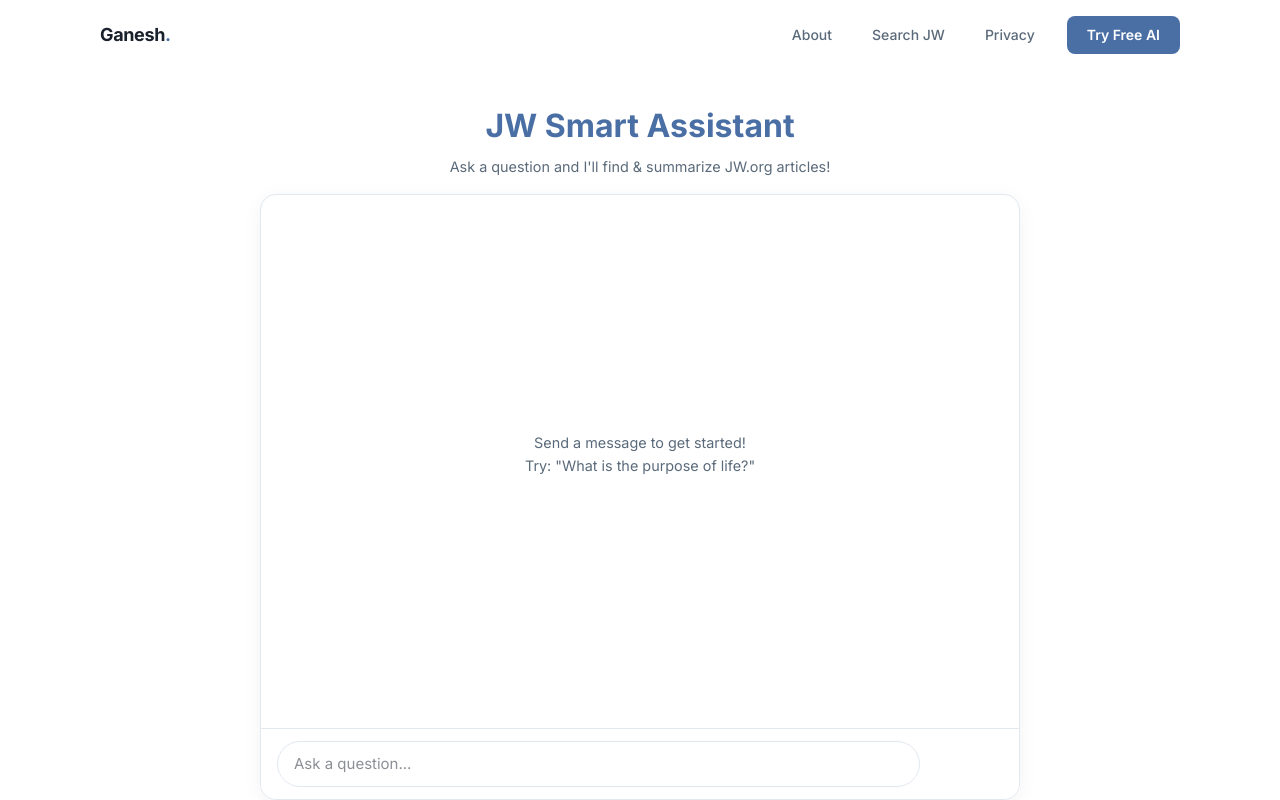
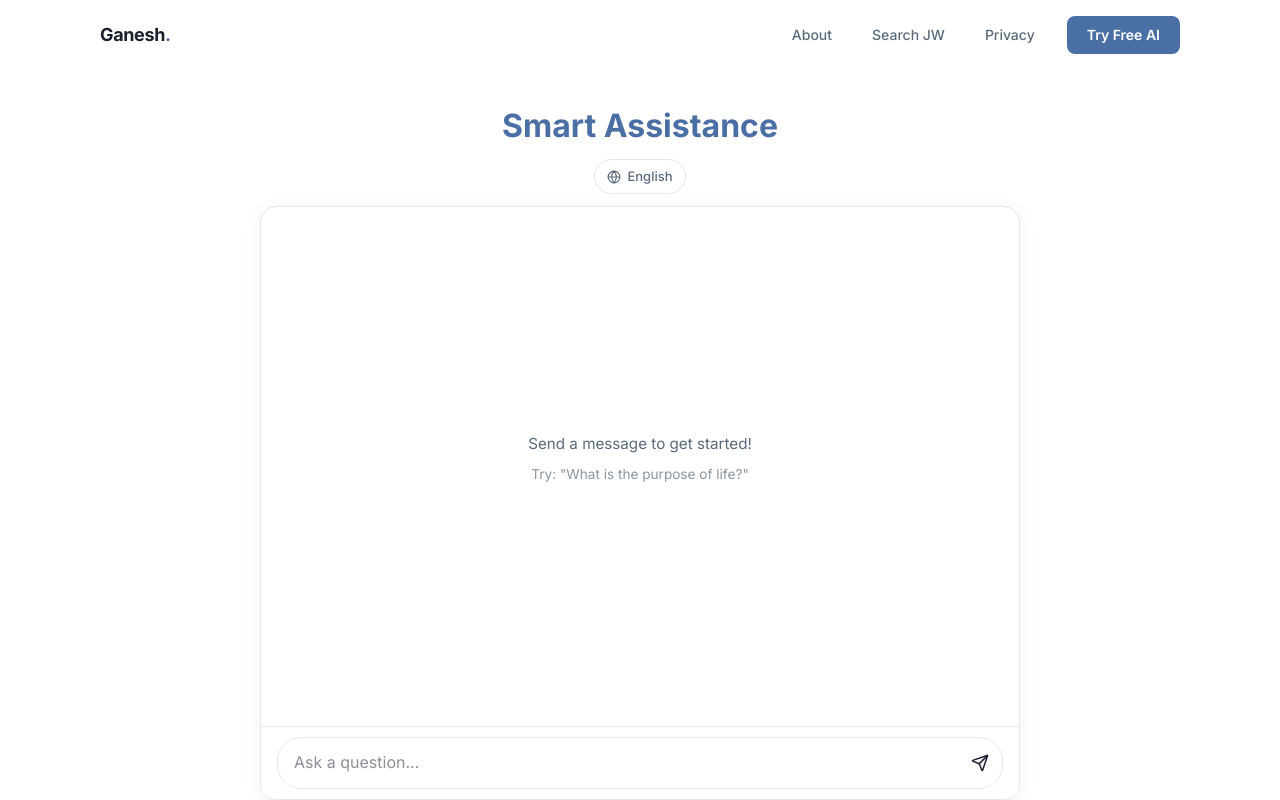
Before and after one commit to ganeshinunited-dot/Myideas, a Next.js app: page /try-free-ai in a window 1280 px wide. Built offline with nearby package versions, Linux system fonts and the light colour scheme.

Commit message:
feat: rename AI assistant, add multi-language, and improve mobile layout

```diff
--- a/app/try-free-ai/page.tsx
+++ b/app/try-free-ai/page.tsx
@@ -2,45 +2,64 @@
 import { useState, useRef, useEffect } from "react";
 import Navbar from "@/components/Navbar";
 import { searchJW } from "@/app/actions/searchJW";
+import { Send, Globe } from "lucide-react";
+
+const LANGUAGES = [
+  { code: "en", label: "English",  nativeLabel: "English",  flag: "🇬🇧" },
+  { code: "ne", label: "Nepali",   nativeLabel: "नेपाली",    flag: "🇳🇵" },
+  { code: "hi", label: "Hindi",    nativeLabel: "हिन्दी",    flag: "🇮🇳" },
+  { code: "es", label: "Spanish",  nativeLabel: "Español",  flag: "🇪🇸" },
+  { code: "fr", label: "French",   nativeLabel: "Français",  flag: "🇫🇷" },
+];
 
 export default function TryFreeAIPage() {
   const [messages, setMessages] = useState<{role: 'user'|'ai', content: string, links?: any[]}[]>([]);
   const [input, setInput] = useState("");
   const [isLoading, setIsLoading] = useState(false);
+  const [selectedLang, setSelectedLang] = useState("en");
+  const [langDropdownOpen, setLangDropdownOpen] = useState(false);
+
   const messagesEndRef = useRef<HTMLDivElement>(null);
+  const currentLang = LANGUAGES.find(l => l.code === selectedLang) || LANGUAGES[0];
 
   useEffect(() => {
     messagesEndRef.current?.scrollIntoView({ behavior: "smooth" });
   }, [messages]);
 
-  const generateSmartResponse = (query: string, articles: any[]) => {
+  const generateSmartResponse = (query: string, articles: any[], lang: string) => {
     if (articles.length === 0) {
+      if (lang === "ne") return `मैले "${query}" को बारेमा JW.org मा कुनै लेख भेट्टाउन सकिनँ। कृपया फरक शब्द प्रयोग गरेर खोज्नुहोस्।`;
+      if (lang === "hi") return `मुझे JW.org पर "${query}" के बारे में कोई लेख नहीं मिला। कृपया अलग शब्दों का प्रयोग करें।`;
       return `I couldn't find any direct articles on JW.org regarding "${query}". Try using different keywords or a more general topic!`;
     }
 
-    const openers = [
-      `I searched JW.org and found some excellent resources related to "${query}".`,
-      `Here is what I found on JW.org regarding your question about "${query}".`,
-      `I've gathered some helpful information from JW.org about "${query}".`
-    ];
-    const opener = openers[Math.floor(Math.random() * openers.length)];
-
-    let summary = `${opener}\n\n`;
-
+    let summary = "";
+    if (lang === "ne") {
+      summary = `मैले JW.org मा "${query}" सम्बन्धी केही राम्रा जानकारी फेला पारेको छु:\n\n`;
       articles.forEach((article, idx) => {
         let snippet = article.description;
         if (snippet.length > 120) snippet = snippet.substring(0, 120) + "...";
+        summary += `${idx + 1}. "${article.title}": "${snippet}"\n\n`;
+      });
+      summary += `विस्तृत जानकारीका लागि तलका लिङ्कहरू खोल्नुहोस्।`;
+    } else if (lang === "hi") {
+      summary = `मैंने JW.org पर "${query}" से संबंधित कुछ उपयोगी जानकारी खोजी है:\n\n`;
+      articles.forEach((article, idx) => {
+        let snippet = article.description;
+        if (snippet.length > 120) snippet = snippet.substring(0, 120) + "...";
+        summary += `${idx + 1}. "${article.title}": "${snippet}"\n\n`;
+      });
+      summary += `अधिक जानकारी के लिए नीचे दिए गए लिंक खोलें।`;
+    } else {
+      summary = `I searched JW.org and found some excellent resources related to "${query}":\n\n`;
+      articles.forEach((article, idx) => {
+        let snippet = article.description;
+        if (snippet.length > 120) snippet = snippet.substring(0, 120) + "...";
+        summary += `${idx + 1}. "${article.title}": "${snippet}"\n\n`;
+      });
+      summary += `I have attached the direct links below so you can easily read them in full!`;
+    }
 
-      if (idx === 0) {
-        summary += `The primary article, "${article.title}", explains: "${snippet}"\n\n`;
-      } else if (idx === 1) {
-        summary += `Another great resource is "${article.title}", which mentions: "${snippet}"\n\n`;
-      } else {
-        summary += `You might also find "${article.title}" useful for more context.\n\n`;
-      }
-    });
-
-    summary += `I have attached the direct links below so you can easily review them and decide which one you'd like to read in full!`;
     return summary;
   };
 
@@ -54,11 +73,11 @@
     setIsLoading(true);
 
     try {
-      const searchResults = await searchJW(userMessage, "all");
+      const searchResults = await searchJW(userMessage, "all", selectedLang);
       const texts = (searchResults as any).texts || [];
       const topArticles = texts.slice(0, 3);
 
-      const aiResponse = generateSmartResponse(userMessage, topArticles);
+      const aiResponse = generateSmartResponse(userMessage, topArticles, selectedLang);
 
       setMessages(prev => [...prev, {
           role: 'ai',
@@ -68,35 +87,79 @@
 
     } catch (err) {
       console.error(err);
-      setMessages(prev => [...prev, { role: 'ai', content: "Sorry, I encountered an error while trying to fetch the information." }]);
+      const errorMsg = selectedLang === "ne" ? "माफ गर्नुहोस्, जानकारी खोज्दा समस्या आयो।" : "Sorry, I encountered an error while trying to fetch the information.";
+      setMessages(prev => [...prev, { role: 'ai', content: errorMsg }]);
     } finally {
       setIsLoading(false);
     }
   };
 
   return (
-    <main style={{ height: "100vh", background: "var(--color-bg)", display: "flex", flexDirection: "column", overflow: "hidden" }}>
+    <main style={{ height: "100dvh", background: "var(--color-bg)", display: "flex", flexDirection: "column", overflow: "hidden" }}>
       <Navbar />
 
-      <div className="page-container" style={{ flex: 1, paddingBottom: 0, overflow: "hidden" }}>
+      <div className="page-container" style={{ flex: 1, paddingBottom: 0, overflow: "hidden", display: "flex", flexDirection: "column" }}>
 
-        <div style={{ textAlign: "center", marginBottom: 16 }}>
-          <h1 style={{ fontSize: "clamp(1.5rem, 5vw, 2rem)", fontWeight: 700, color: "var(--color-primary)", marginBottom: 4 }}>
-            JW Smart Assistant
+        {/* Header Area */}
+        <div style={{ textAlign: "center", marginBottom: 12, display: "flex", flexDirection: "column", alignItems: "center", gap: 8 }}>
+          <h1 style={{ fontSize: "clamp(1.5rem, 5vw, 2rem)", fontWeight: 700, color: "var(--color-primary)", margin: 0 }}>
+            Smart Assistance
           </h1>
-          <p style={{ color: "var(--color-text-muted)", fontSize: "0.9rem" }}>
-            Ask a question and I'll find & summarize JW.org articles!
-          </p>
+
+          {/* Language Selector Pill */}
+          <div style={{ position: "relative" }}>
+            <button
+              onClick={() => setLangDropdownOpen(!langDropdownOpen)}
+              style={{
+                display: "flex", alignItems: "center", gap: 6, padding: "6px 12px",
+                borderRadius: 20, border: "1px solid var(--color-border)",
+                background: "#fff", cursor: "pointer", fontSize: 13,
+                fontWeight: 500, color: "var(--color-text-muted)"
+              }}
+            >
+              <Globe size={14} />
+              <span>{currentLang.nativeLabel}</span>
+            </button>
+
+            {langDropdownOpen && (
+              <>
+                <div onClick={() => setLangDropdownOpen(false)} style={{ position: "fixed", inset: 0, zIndex: 49 }} />
+                <div style={{
+                  position: "absolute", top: "100%", marginTop: 4, left: "50%", transform: "translateX(-50%)",
+                  background: "#fff", border: "1px solid var(--color-border)", borderRadius: 12,
+                  boxShadow: "0 4px 20px rgba(0,0,0,0.1)", zIndex: 50, minWidth: 140, overflow: "hidden"
+                }}>
+                  {LANGUAGES.map((lang) => (
+                    <button
+                      key={lang.code}
+                      onClick={() => { setSelectedLang(lang.code); setLangDropdownOpen(false); }}
+                      style={{
+                        display: "block", width: "100%", padding: "10px 16px", border: "none",
+                        background: selectedLang === lang.code ? "var(--color-bg-alt)" : "transparent",
+                        cursor: "pointer", fontSize: 14, textAlign: "left",
+                        color: selectedLang === lang.code ? "var(--color-primary)" : "var(--color-text)",
+                      }}
+                    >
+                      {lang.flag} {lang.nativeLabel}
+                    </button>
+                  ))}
+                </div>
+              </>
+            )}
+          </div>
         </div>
 
         {/* Chat Box - Edge-to-edge on mobile */}
-        <div className="chat-container">
+        <div className="chat-container" style={{ flex: 1, display: "flex", flexDirection: "column" }}>
 
           {/* Messages Area */}
-          <div style={{ flex: 1, overflowY: "auto", padding: "16px", display: "flex", flexDirection: "column", gap: "16px", scrollBehavior: "smooth" }}>
+          <div style={{ flex: 1, overflowY: "auto", padding: "16px", display: "flex", flexDirection: "column", gap: "16px" }}>
             {messages.length === 0 ? (
-              <div style={{ margin: "auto", color: "var(--color-text-muted)", textAlign: "center", fontSize: "0.9rem" }}>
-                Send a message to get started! <br/>Try: &quot;What is the purpose of life?&quot;
+              <div style={{ margin: "auto", color: "var(--color-text-muted)", textAlign: "center", fontSize: "0.95rem" }}>
+                {selectedLang === "ne" ? "प्रश्न सोध्न सुरु गर्नुहोस्!" : "Send a message to get started!"} <br/>
+                <span style={{ opacity: 0.7, fontSize: "0.85rem", marginTop: 8, display: "block" }}>
+                  {selectedLang === "ne" ? 'प्रयास गर्नुहोस्: "जीवनको उद्देश्य के हो?"' : 'Try: "What is the purpose of life?"'}
+                </span>
               </div>
             ) : (
               messages.map((msg, idx) => (
@@ -107,29 +170,26 @@
                   <div style={{
                     background: msg.role === 'user' ? "var(--color-primary)" : "#f4f6f9",
                     color: msg.role === 'user' ? "#fff" : "var(--color-text)",
-                    padding: "14px 16px",
-                    borderRadius: msg.role === 'user' ? "16px 16px 4px 16px" : "16px 16px 16px 4px",
+                    padding: "12px 16px",
+                    borderRadius: msg.role === 'user' ? "18px 18px 4px 18px" : "18px 18px 18px 4px",
                     lineHeight: 1.5,
-                    fontSize: "0.9rem",
-                    whiteSpace: "pre-wrap"
+                    fontSize: "0.95rem",
+                    whiteSpace: "pre-wrap",
+                    boxShadow: "0 1px 2px rgba(0,0,0,0.05)"
                   }}>
                     {msg.content}
                   </div>
 
                   {msg.links && msg.links.length > 0 && (
-                    <div style={{ display: "flex", flexDirection: "column", gap: 8, marginTop: 10 }}>
+                    <div style={{ display: "flex", flexDirection: "column", gap: 8, marginTop: 8 }}>
                       {msg.links.map((link: any, i: number) => (
                         <a key={i} href={link.link} target="_blank" rel="noopener noreferrer" style={{
-                          display: "block",
-                          padding: 10,
-                          background: "#fff",
-                          border: "1px solid var(--color-border)",
-                          borderRadius: 8,
-                          textDecoration: "none",
-                          boxShadow: "0 2px 4px rgba(0,0,0,0.02)"
+                          display: "block", padding: 12, background: "#fff",
+                          border: "1px solid var(--color-border)", borderRadius: 12,
+                          textDecoration: "none", boxShadow: "0 2px 8px rgba(0,0,0,0.03)"
                         }}>
-                          <h4 style={{ color: "var(--color-primary)", margin: "0 0 4px 0", fontSize: "0.85rem", lineHeight: 1.3 }}>{link.title}</h4>
-                          <p style={{ color: "var(--color-text-muted)", margin: 0, fontSize: "0.75rem", lineHeight: 1.4, display: "-webkit-box", WebkitLineClamp: 2, WebkitBoxOrient: "vertical", overflow: "hidden" }}>
+                          <h4 style={{ color: "var(--color-primary)", margin: "0 0 6px 0", fontSize: "0.9rem", lineHeight: 1.3 }}>{link.title}</h4>
+                          <p style={{ color: "var(--color-text-muted)", margin: 0, fontSize: "0.8rem", lineHeight: 1.4, display: "-webkit-box", WebkitLineClamp: 2, WebkitBoxOrient: "vertical", overflow: "hidden" }}>
                             {link.description}
                           </p>
                         </a>
@@ -141,58 +201,58 @@
             )}
 
             {isLoading && (
-              <div style={{ alignSelf: "flex-start", background: "#f4f6f9", padding: "12px 16px", borderRadius: "16px 16px 16px 4px", color: "var(--color-text-muted)", fontSize: "0.9rem" }}>
-                Searching JW.org...
+              <div style={{ alignSelf: "flex-start", background: "#f4f6f9", padding: "12px 16px", borderRadius: "18px 18px 18px 4px", color: "var(--color-text-muted)", fontSize: "0.9rem" }}>
+                <span className="loading-dots">
+                  {selectedLang === "ne" ? "खोज्दैछु" : "Searching"}
+                </span>
               </div>
             )}
             <div ref={messagesEndRef} />
           </div>
 
-          {/* Input Area */}
+          {/* Input Area (Mobile Optimized Floating/Sticky) */}
+          <div style={{ padding: "10px 16px", background: "#fff", borderTop: "1px solid var(--color-border)" }}>
             <form onSubmit={handleSend} style={{
-            display: "flex",
-            padding: "12px 16px",
-            borderTop: "1px solid var(--color-border)",
-            background: "#fff"
+              display: "flex", alignItems: "center",
+              background: "var(--color-bg-alt)",
+              borderRadius: 24, padding: "4px 4px 4px 16px",
+              border: "1px solid var(--color-border)"
             }}>
               <input
                 type="text"
                 value={input}
                 onChange={(e) => setInput(e.target.value)}
-              placeholder="Ask a question..."
+                placeholder={selectedLang === "ne" ? "प्रश्न सोध्नुहोस्..." : "Ask a question..."}
                 disabled={isLoading}
                 style={{
-                flex: 1,
-                border: "1px solid var(--color-border)",
-                borderRadius: 24,
-                padding: "10px 16px",
-                fontSize: "15px",
-                outline: "none",
-                background: "var(--color-bg-alt)",
-                minWidth: 0
+                  flex: 1, border: "none", background: "transparent",
+                  fontSize: "16px", outline: "none", padding: "8px 0"
                 }}
               />
               <button
                 type="submit"
                 disabled={isLoading || !input.trim()}
                 style={{
-                background: isLoading || !input.trim() ? "var(--color-text-light)" : "var(--color-primary)",
-                color: "#fff",
-                border: "none",
-                borderRadius: 24,
-                padding: "0 20px",
-                marginLeft: 8,
-                fontWeight: 600,
-                fontSize: "14px",
-                cursor: isLoading || !input.trim() ? "not-allowed" : "pointer",
-                transition: "background 0.2s ease"
+                  background: isLoading || !input.trim() ? "transparent" : "var(--color-primary)",
+                  color: isLoading || !input.trim() ? "var(--color-text-light)" : "#fff",
+                  border: "none", borderRadius: "50%", width: 36, height: 36,
+                  display: "flex", alignItems: "center", justifyContent: "center",
+                  cursor: isLoading || !input.trim() ? "default" : "pointer",
+                  transition: "all 0.2s ease", flexShrink: 0
                 }}
               >
-              Send
+                <Send size={18} style={{ marginLeft: isLoading || !input.trim() ? 0 : -2 }} />
               </button>
             </form>
           </div>
         </div>
+      </div>
+      <style jsx>{`
+        @keyframes blink { 0% { opacity: 0.2; } 20% { opacity: 1; } 100% { opacity: 0.2; } }
+        .loading-dots::after { content: '.'; animation: blink 1.4s infinite both; }
+        .loading-dots { display: inline-block; position: relative; }
+        .loading-dots::before { content: '..'; position: absolute; left: 100%; top: 0; animation: blink 1.4s infinite both; animation-delay: 0.2s; letter-spacing: 2px; }
+      `}</style>
     </main>
   );
 }
```
Lines whose indentation alone changed are shown as unchanged.
